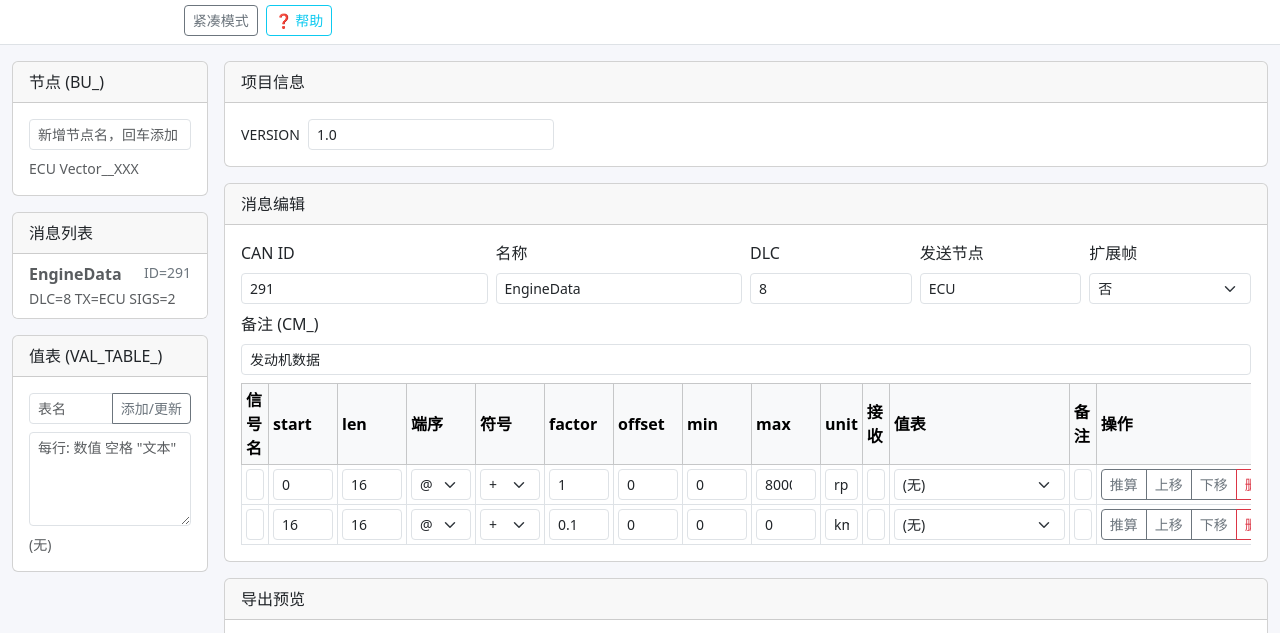
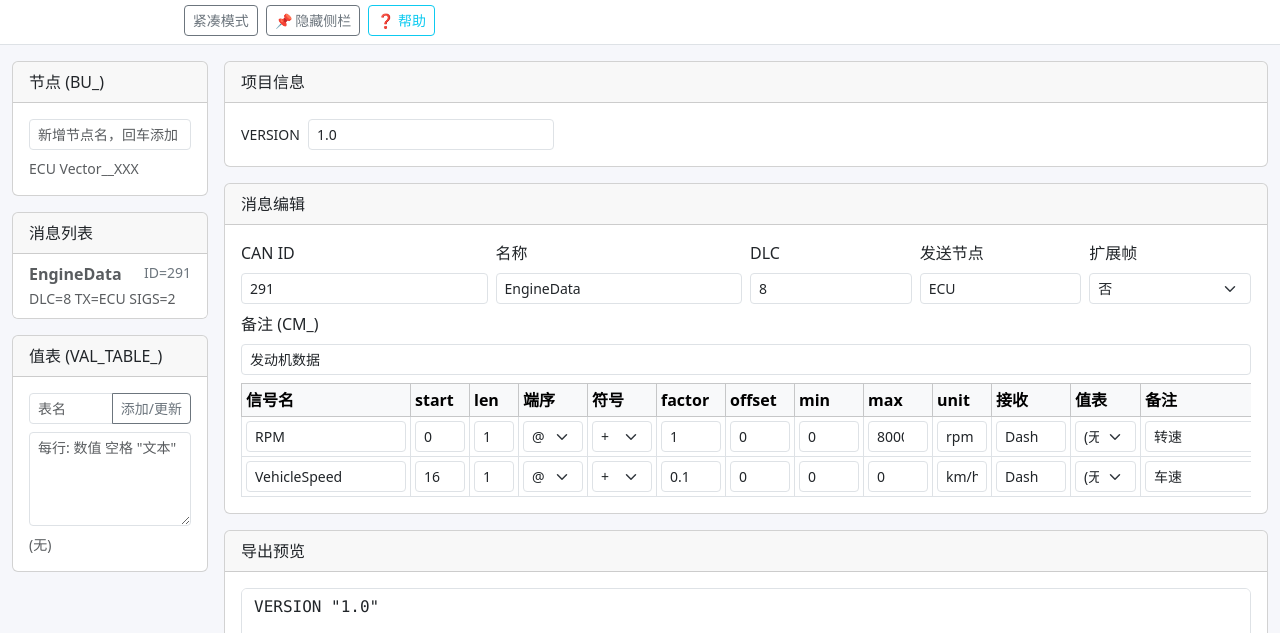
Before and after one commit to Zhanglaodi/offline-tools, a plain HTML site: page tools/dbc_editor/index.html in a window 1280 px wide. Shown: the part 120-753 px from the top of the page. Drawn offline with Linux system fonts and the light colour scheme.

Commit message:
feat: 添加侧栏切换功能，优化输入框宽度设置

```diff
--- a/tools/dbc_editor/css/styles.css
+++ b/tools/dbc_editor/css/styles.css
@@ -27,15 +27,149 @@
   min-width:60px;
 }
 
+/* 信号名输入框特殊处理 */
+#sigGrid input[data-k="name"]{
+  min-width:160px;
+  max-width:250px;
+}
+
+/* 备注输入框 */
+#sigGrid input[data-k="comment"]{
+  min-width:140px;
+  max-width:200px;
+}
+
+/* 接收方输入框 */
+#sigGrid input[data-k="receivers"]{
+  min-width:70px;
+  max-width:100px;
+}
+
+/* 其他数值输入框缩小 */
+#sigGrid input[data-k="factor"],
+#sigGrid input[data-k="offset"],
+#sigGrid input[data-k="min"],
+#sigGrid input[data-k="max"]{
+  min-width:60px;
+  max-width:80px;
+}
+
+/* start和len输入框 */
+#sigGrid input[data-k="start"]{
+  min-width:50px;
+  max-width:70px;
+}
+
+#sigGrid input[data-k="len"]{
+  min-width:40px;
+  max-width:60px;
+}
+
+/* unit输入框 */
+#sigGrid input[data-k="unit"]{
+  min-width:50px;
+  max-width:80px;
+}
+
 /* 信号表：值表列宽度 */
 #sigGrid th, #sigGrid td{vertical-align:middle}
 #sigGrid td.vt-col{min-width:180px}
+
+/* 信号表格优化 */
+#sigGrid {
+  table-layout: auto;
+  min-width: 1200px; /* 确保表格有足够宽度 */
+}
+
+/* 信号表格列宽度分配 */
+#sigGrid th:nth-child(1), /* 信号名 */
+#sigGrid td:nth-child(1) {
+  width: 180px;
+  min-width: 160px;
+}
+
+#sigGrid th:nth-child(2), /* start */
+#sigGrid td:nth-child(2),
+#sigGrid th:nth-child(3), /* len */
+#sigGrid td:nth-child(3) {
+  width: 60px;
+  min-width: 40px;
+}
+
+#sigGrid th:nth-child(4), /* 端序 */
+#sigGrid td:nth-child(4),
+#sigGrid th:nth-child(5), /* 符号 */
+#sigGrid td:nth-child(5) {
+  width: 60px;
+  min-width: 50px;
+}
+
+#sigGrid th:nth-child(6), /* factor */
+#sigGrid td:nth-child(6),
+#sigGrid th:nth-child(7), /* offset */
+#sigGrid td:nth-child(7),
+#sigGrid th:nth-child(8), /* min */
+#sigGrid td:nth-child(8),
+#sigGrid th:nth-child(9), /* max */
+#sigGrid td:nth-child(9) {
+  width: 70px;
+  min-width: 60px;
+}
+
+#sigGrid th:nth-child(10), /* unit */
+#sigGrid td:nth-child(10) {
+  width: 60px;
+  min-width: 50px;
+}
+
+#sigGrid th:nth-child(11), /* 接收 */
+#sigGrid td:nth-child(11) {
+  width: 80px;
+  min-width: 70px;
+}
+
+#sigGrid th:nth-child(12), /* 值表 */
+#sigGrid td:nth-child(12) {
+  width: 80px;
+  min-width: 70px;
+}
+
+#sigGrid th:nth-child(13), /* 备注 */
+#sigGrid td:nth-child(13) {
+  width: 160px;
+  min-width: 140px;
+}
+
+#sigGrid th:nth-child(14), /* 操作 */
+#sigGrid td:nth-child(14) {
+  width: 140px;
+  min-width: 120px;
+}
 
 /* 紧凑模式 */
 body.compact{font-size:12px}
 body.compact .form-control,
 body.compact .form-select{padding:.2rem .35rem; font-size:.82rem}
 body.compact .table{font-size:.82rem}
+
+/* 侧边栏隐藏功能 */
+.sidebar-hidden #sidebarColumn {
+  display: none !important;
+}
+
+.sidebar-hidden #mainContentColumn {
+  flex: 1;
+  max-width: 100%;
+}
+
+/* 侧边栏切换动画 */
+#sidebarColumn {
+  transition: all 0.3s ease;
+}
+
+#mainContentColumn {
+  transition: all 0.3s ease;
+}
 
 /* 错误浮层 */
 .err-overlay{
--- a/tools/dbc_editor/index.html
+++ b/tools/dbc_editor/index.html
@@ -36,6 +36,7 @@
         <button id="btnExport" class="btn btn-success btn-sm">导出 DBC</button>
       </div>
       <button id="btnToggleDensity" class="btn btn-outline-secondary btn-sm">紧凑模式</button>
+      <button id="btnToggleSidebar" class="btn btn-outline-secondary btn-sm">📌 侧栏</button>
       <a href="help.html" target="_blank" class="btn btn-outline-info btn-sm">❓ 帮助</a>
     </div>
   </div>
@@ -43,7 +44,7 @@
 
 <div class="container-fluid py-3">
   <div class="row g-3">
-    <div class="col-12 col-lg-3 col-xl-2">
+    <div class="col-12 col-lg-3 col-xl-2" id="sidebarColumn">
       <div class="sticky-sidebar">
         <div class="card mb-3">
           <div class="card-header py-2">节点 (BU_)</div>
@@ -71,7 +72,7 @@
         </div>
       </div>
     </div>
-    <div class="col-12 col-lg-9 col-xl-10">
+    <div class="col-12 col-lg-9 col-xl-10" id="mainContentColumn">
       <div class="card mb-3">
         <div class="card-header py-2">项目信息</div>
         <div class="card-body">
@@ -95,7 +96,22 @@
           <div class="table-responsive">
             <table class="table table-bordered table-sm align-middle mb-0" id="sigGrid">
               <thead class="table-light">
-                <tr><th>信号名</th><th>start</th><th>len</th><th>端序</th><th>符号</th><th>factor</th><th>offset</th><th>min</th><th>max</th><th>unit</th><th>接收</th><th>值表</th><th>备注</th><th>操作</th></tr>
+                <tr>
+                  <th style="min-width: 160px;">信号名</th>
+                  <th style="min-width: 50px;">start</th>
+                  <th style="min-width: 40px;">len</th>
+                  <th style="min-width: 50px;">端序</th>
+                  <th style="min-width: 50px;">符号</th>
+                  <th style="min-width: 60px;">factor</th>
+                  <th style="min-width: 60px;">offset</th>
+                  <th style="min-width: 60px;">min</th>
+                  <th style="min-width: 60px;">max</th>
+                  <th style="min-width: 50px;">unit</th>
+                  <th style="min-width: 70px;">接收</th>
+                  <th style="min-width: 70px;">值表</th>
+                  <th style="min-width: 140px;">备注</th>
+                  <th style="min-width: 120px;">操作</th>
+                </tr>
               </thead>
               <tbody></tbody>
             </table>
@@ -140,6 +156,6 @@
 <div id="errOverlay" class="err-overlay" aria-live="polite"></div>
 <script src="./js/jquery.min.js"></script>
 <script src="./js/bootstrap.min.js"></script>
-<script src="./js/app.js" defer></script>
+<script src="./js/app_source.js" defer></script>
 </body>
 </html>
--- a/tools/dbc_editor/js/app_source.js
+++ b/tools/dbc_editor/js/app_source.js
@@ -374,6 +374,7 @@
         btnExport: document.getElementById('btnExport'),
         selExportEnc: document.getElementById('selExportEnc'),
         btnToggleDensity: document.getElementById('btnToggleDensity'),
+        btnToggleSidebar: document.getElementById('btnToggleSidebar'),
         // msg fields
         mCanId: document.getElementById('mCanId'),
         mName: document.getElementById('mName'),
@@ -773,6 +774,17 @@
                 els.btnToggleDensity.textContent = compact ? '标准模式' : '紧凑模式';
                 try { localStorage.setItem('dbc-density', compact ? 'compact' : 'normal'); } catch (_) { }
             });
+
+            // 侧边栏切换功能
+            var sidebarSaved = localStorage.getItem('dbc-sidebar') || 'visible';
+            if (sidebarSaved === 'hidden') document.body.classList.add('sidebar-hidden');
+            els.btnToggleSidebar.textContent = document.body.classList.contains('sidebar-hidden') ? '📌 显示侧栏' : '📌 隐藏侧栏';
+            els.btnToggleSidebar.addEventListener('click', function () {
+                document.body.classList.toggle('sidebar-hidden');
+                var hidden = document.body.classList.contains('sidebar-hidden');
+                els.btnToggleSidebar.textContent = hidden ? '📌 显示侧栏' : '📌 隐藏侧栏';
+                try { localStorage.setItem('dbc-sidebar', hidden ? 'hidden' : 'visible'); } catch (_) { }
+            });
         } catch (_) { }
     })();
 
```
